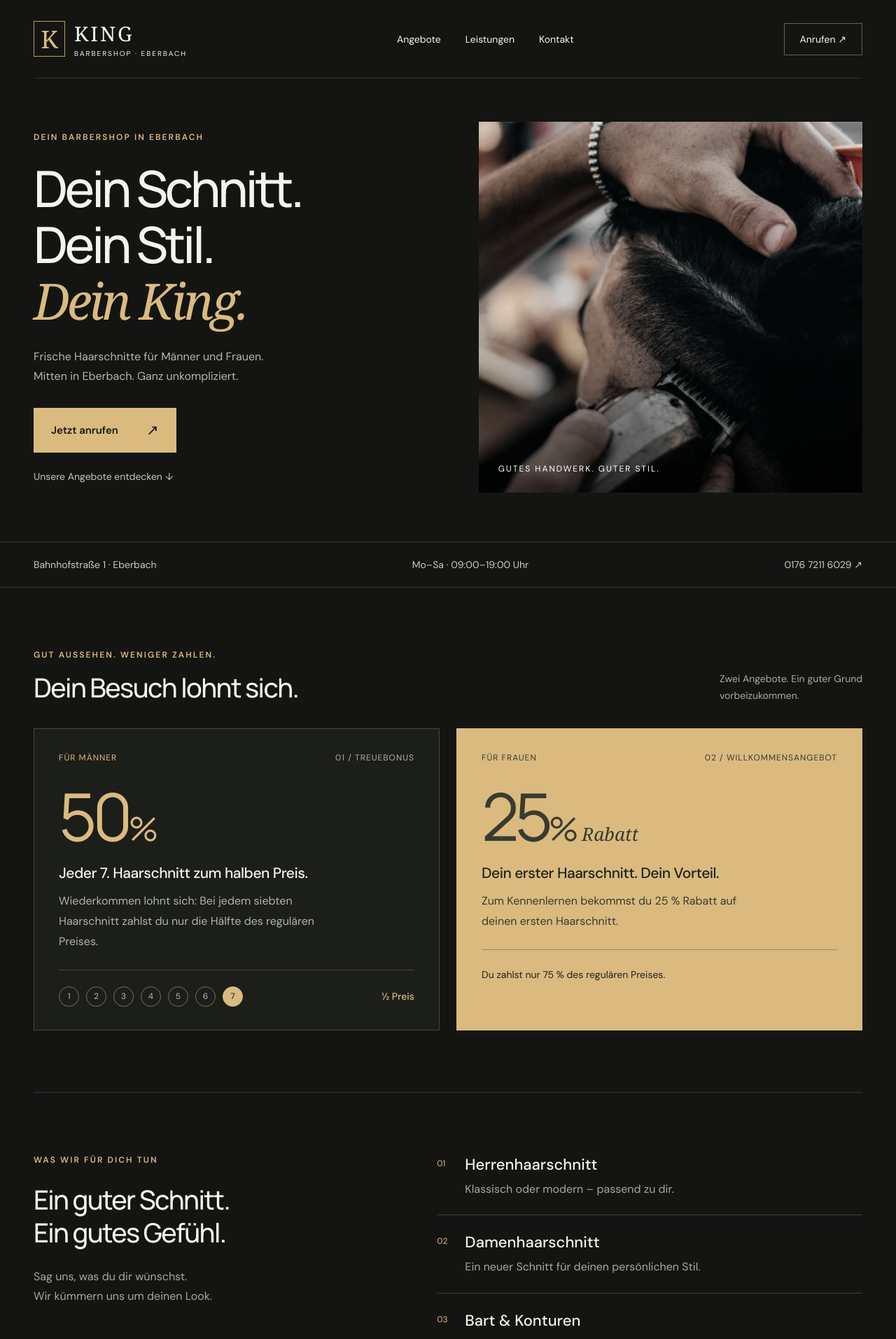
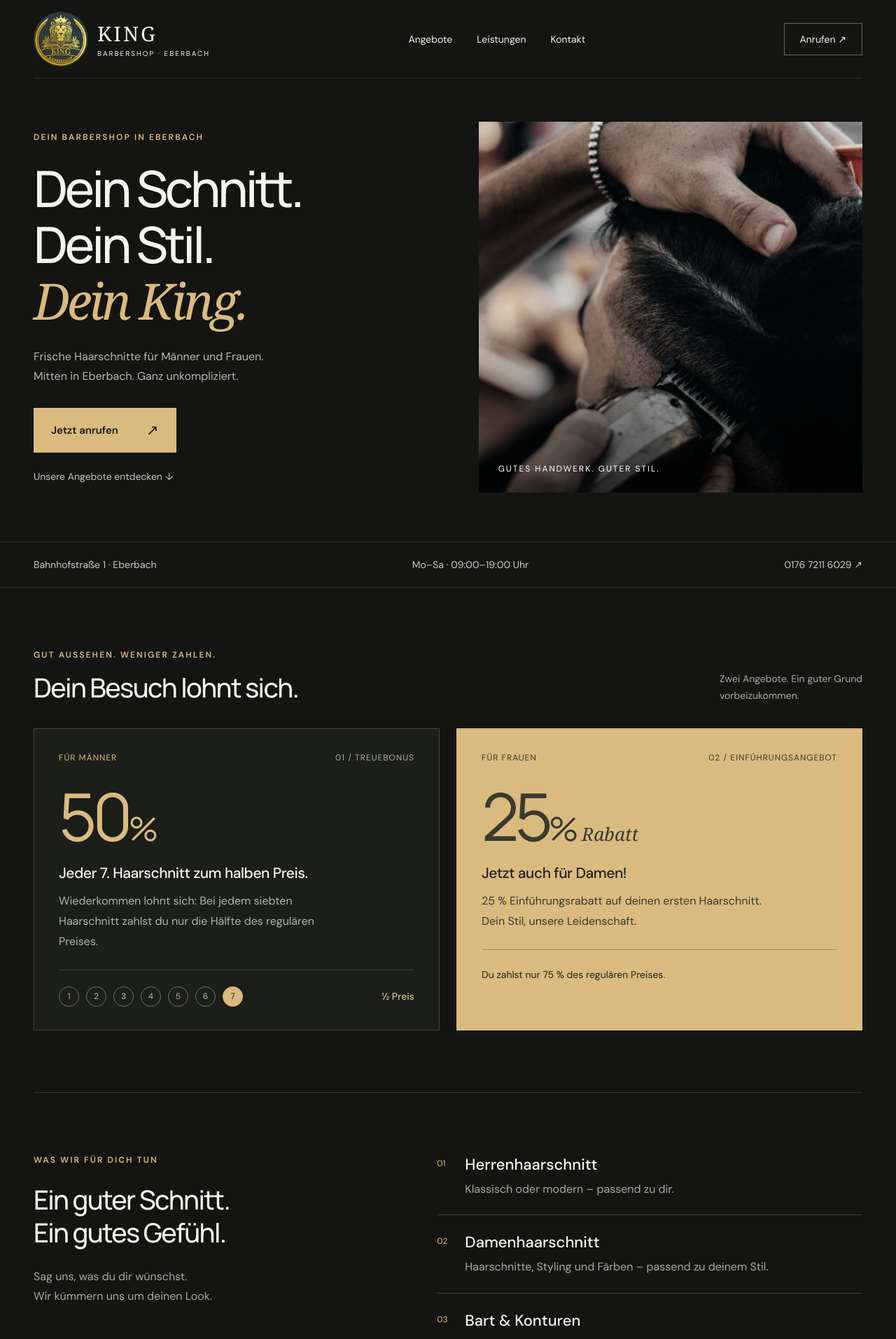
Before and after one commit to birkdinkelacker/Barbershop_King, a React (Vite) app: page / in a window 1280 px wide. Shown: the top 1914 px of the page at 70% size. Built offline with nearby package versions, Linux system fonts and the light colour scheme.

Commit message:
Update Site source

```diff
--- a/index.html
+++ b/index.html
@@ -1 +1 @@
-<!doctype html><html lang="de"><head><meta charset="UTF-8"/><link rel="icon" type="image/svg+xml" href="/favicon.svg"/><meta name="viewport" content="width=device-width, initial-scale=1.0"/><meta name="theme-color" content="#141513"/><meta name="description" content="King Barbershop in Eberbach: Haarschnitte für Männer und Frauen. Angebote, Öffnungszeiten und Kontakt. Bahnhofstraße 1."/><title>King Barbershop · Eberbach</title></head><body><div id="root"></div><script type="module" src="/src/main.jsx"></script></body></html>
+<!doctype html><html lang="de"><head><meta charset="UTF-8"/><link rel="icon" type="image/jpeg" href="/king-logo.jpg"/><meta name="viewport" content="width=device-width, initial-scale=1.0"/><meta name="theme-color" content="#141513"/><meta name="description" content="King Barbershop in Eberbach: Haarschnitte für Männer und Frauen. Angebote, Öffnungszeiten und Kontakt. Bahnhofstraße 1."/><title>King Barbershop · Eberbach</title></head><body><div id="root"></div><script type="module" src="/src/main.jsx"></script></body></html>
--- a/src/App.jsx
+++ b/src/App.jsx
@@ -3,9 +3,9 @@ const phone='tel:+4917672116029'
 const maps='https://www.google.com/maps/search/?api=1&query=King+Barbershop+Bahnhofstra%C3%9Fe+1+69412+Eberbach'
 export default function App(){return <>
 <a className="skip" href="#main">Zum Inhalt</a>
-<header className="wrap header"><a className="brand" href="#" aria-label="King Barbershop Startseite"><b>K</b><span>KING<small>BARBERSHOP · EBERBACH</small></span></a><nav aria-label="Hauptnavigation"><a href="#angebote">Angebote</a><a href="#leistungen">Leistungen</a><a href="#kontakt">Kontakt</a></nav><a className="header-call" href={phone}>Anrufen ↗</a></header>
+<header className="wrap header"><a className="brand" href="#" aria-label="King Barbershop Startseite"><img className="brand-logo" src="/king-logo.jpg" alt="" width="445" height="449"/><span>KING<small>BARBERSHOP · EBERBACH</small></span></a><nav aria-label="Hauptnavigation"><a href="#angebote">Angebote</a><a href="#leistungen">Leistungen</a><a href="#kontakt">Kontakt</a></nav><a className="header-call" href={phone}>Anrufen ↗</a></header>
 <main id="main"><section className="wrap hero"><div><p className="eyebrow">DEIN BARBERSHOP IN EBERBACH</p><h1>Dein Schnitt.<br/>Dein Stil.<br/><em>Dein King.</em></h1><p className="intro">Frische Haarschnitte für Männer und Frauen.<br/>Mitten in Eberbach. Ganz unkompliziert.</p><a className="button" href={phone}>Jetzt anrufen <span aria-hidden="true">↗</span></a><a className="discover" href="#angebote">Unsere Angebote entdecken ↓</a></div><figure className="hero-image"><img src="/barber.jpg" alt="Detailaufnahme eines Haarschnitts mit Kamm und Haarschneidemaschine" width="1400" height="1800" fetchPriority="high"/><figcaption>GUTES HANDWERK. GUTER STIL.</figcaption></figure></section>
 <div className="info-strip"><div className="wrap"><span>Bahnhofstraße 1 · Eberbach</span><span>Mo–Sa · 09:00–19:00 Uhr</span><a href={phone}>0176 7211 6029 ↗</a></div></div>
-<section id="angebote" className="wrap section"><div className="section-heading"><div><p className="eyebrow">GUT AUSSEHEN. WENIGER ZAHLEN.</p><h2>Dein Besuch lohnt sich.</h2></div><p>Zwei Angebote. Ein guter Grund<br/>vorbeizukommen.</p></div><div className="offer-grid"><article className="offer"><div className="offer-top"><span>FÜR MÄNNER</span><span>01 / TREUEBONUS</span></div><div className="offer-number">50<span>%</span></div><h3>Jeder 7. Haarschnitt zum halben Preis.</h3><p>Wiederkommen lohnt sich: Bei jedem siebten Haarschnitt zahlst du nur die Hälfte des regulären Preises.</p><div className="stamps" aria-label="Sechs Besuche, beim siebten halber Preis">{[1,2,3,4,5,6,7].map(n=><span className={n===7?'seventh':''} key={n}>{n}</span>)}<strong>½ Preis</strong></div></article><article className="offer gold"><div className="offer-top"><span>FÜR FRAUEN</span><span>02 / WILLKOMMENSANGEBOT</span></div><div className="offer-number">25<span>%</span><small> Rabatt</small></div><h3>Dein erster Haarschnitt. Dein Vorteil.</h3><p>Zum Kennenlernen bekommst du 25 % Rabatt auf deinen ersten Haarschnitt.</p><div className="offer-note">Du zahlst nur 75 % des regulären Preises.</div></article></div></section>
-<section id="leistungen" className="wrap section services"><div><p className="eyebrow">WAS WIR FÜR DICH TUN</p><h2>Ein guter Schnitt.<br/>Ein gutes Gefühl.</h2><p className="muted">Sag uns, was du dir wünschst.<br/>Wir kümmern uns um deinen Look.</p></div><div className="service-list">{[['Herrenhaarschnitt','Klassisch oder modern – passend zu dir.'],['Damenhaarschnitt','Ein neuer Schnitt für deinen persönlichen Stil.'],['Bart & Konturen','Die Details machen den Unterschied.']].map(([title,description],i)=><div key={title}><span>0{i+1}</span><h3>{title}</h3><p>{description}</p></div>)}<p className="price-note">Preise und Beratung direkt im Salon oder telefonisch.</p></div></section>
-<section id="kontakt" className="contact"><div className="wrap section"><p className="eyebrow">WIR FREUEN UNS AUF DICH</p><div className="contact-heading"><h2>Zeit für deinen<br/><em>nächsten Schnitt.</em></h2><a className="button" href={phone}>0176 7211 6029 <span aria-hidden="true">↗</span></a></div><div className="contact-grid"><div><h3>Hier findest du uns</h3><address>King Barbershop<br/>Bahnhofstraße 1<br/>69412 Eberbach</address><a className="underlined" href={maps} target="_blank" rel="noreferrer">Route planen ↗</a></div><div><h3>Unsere Öffnungszeiten</h3><dl><div><dt>Montag – Samstag</dt><dd>09:00 – 19:00</dd></div><div><dt>Sonntag</dt><dd>Geschlossen</dd></div></dl></div><div><h3>Fragen oder Terminwunsch?</h3><p>Ruf uns einfach an. Wir helfen dir gerne weiter.</p><a className="underlined" href={phone}>Jetzt Kontakt aufnehmen ↗</a></div></div></div></section></main><footer className="wrap"><a href="#" className="footer-brand">KING <span>BARBERSHOP</span></a><span>Bahnhofstraße 1 · 69412 Eberbach</span><span className="credit">Motivfoto: <a href="https://unsplash.com/photos/a-close-up-of-a-person-cutting-another-persons-hair-MRCdF3qUbp0" target="_blank" rel="noreferrer">Salah Regouane / Unsplash</a></span></footer></>}
+<section id="angebote" className="wrap section"><div className="section-heading"><div><p className="eyebrow">GUT AUSSEHEN. WENIGER ZAHLEN.</p><h2>Dein Besuch lohnt sich.</h2></div><p>Zwei Angebote. Ein guter Grund<br/>vorbeizukommen.</p></div><div className="offer-grid"><article className="offer"><div className="offer-top"><span>FÜR MÄNNER</span><span>01 / TREUEBONUS</span></div><div className="offer-number">50<span>%</span></div><h3>Jeder 7. Haarschnitt zum halben Preis.</h3><p>Wiederkommen lohnt sich: Bei jedem siebten Haarschnitt zahlst du nur die Hälfte des regulären Preises.</p><div className="stamps" aria-label="Sechs Besuche, beim siebten halber Preis">{[1,2,3,4,5,6,7].map(n=><span className={n===7?'seventh':''} key={n}>{n}</span>)}<strong>½ Preis</strong></div></article><article className="offer gold"><div className="offer-top"><span>FÜR FRAUEN</span><span>02 / EINFÜHRUNGSANGEBOT</span></div><div className="offer-number">25<span>%</span><small> Rabatt</small></div><h3>Jetzt auch für Damen!</h3><p>25 % Einführungsrabatt auf deinen ersten Haarschnitt. Dein Stil, unsere Leidenschaft.</p><div className="offer-note">Du zahlst nur 75 % des regulären Preises.</div></article></div></section>
+<section id="leistungen" className="wrap section services"><div><p className="eyebrow">WAS WIR FÜR DICH TUN</p><h2>Ein guter Schnitt.<br/>Ein gutes Gefühl.</h2><p className="muted">Sag uns, was du dir wünschst.<br/>Wir kümmern uns um deinen Look.</p></div><div className="service-list">{[['Herrenhaarschnitt','Klassisch oder modern – passend zu dir.'],['Damenhaarschnitt','Haarschnitte, Styling und Färben – passend zu deinem Stil.'],['Bart & Konturen','Die Details machen den Unterschied.']].map(([title,description],i)=><div key={title}><span>0{i+1}</span><h3>{title}</h3><p>{description}</p></div>)}<p className="price-note">Preise und Beratung direkt im Salon oder telefonisch.</p></div></section>
+<section id="kontakt" className="contact"><div className="wrap section"><p className="eyebrow">WIR FREUEN UNS AUF DICH</p><div className="contact-heading"><h2>Zeit für deinen<br/><em>nächsten Schnitt.</em></h2><a className="button" href={phone}>0176 7211 6029 <span aria-hidden="true">↗</span></a></div><div className="contact-grid"><div><h3>Hier findest du uns</h3><address>King Barbershop<br/>Bahnhofstraße 1<br/>69412 Eberbach</address><a className="underlined" href={maps} target="_blank" rel="noreferrer">Route planen ↗</a></div><div><h3>Unsere Öffnungszeiten</h3><dl><div><dt>Montag – Samstag</dt><dd>09:00 – 19:00</dd></div><div><dt>Sonntag</dt><dd>Geschlossen</dd></div></dl></div><div><h3>Fragen oder Terminwunsch?</h3><p>Ruf uns einfach an. Wir helfen dir gerne weiter.</p><a className="underlined" href={phone}>Jetzt Kontakt aufnehmen ↗</a></div></div></div></section></main><footer className="wrap"><a href="#" className="footer-brand" aria-label="King Barbershop Startseite"><img src="/king-logo.jpg" alt="King Barbershop – goldener Löwe mit Krone" width="445" height="449"/></a><span>Bahnhofstraße 1 · 69412 Eberbach</span><span className="credit">Motivfoto: <a href="https://unsplash.com/photos/a-close-up-of-a-person-cutting-another-persons-hair-MRCdF3qUbp0" target="_blank" rel="noreferrer">Salah Regouane / Unsplash</a></span></footer></>}
```
Also changed, not shown: public/king-logo.jpg (added), src/App.css.
